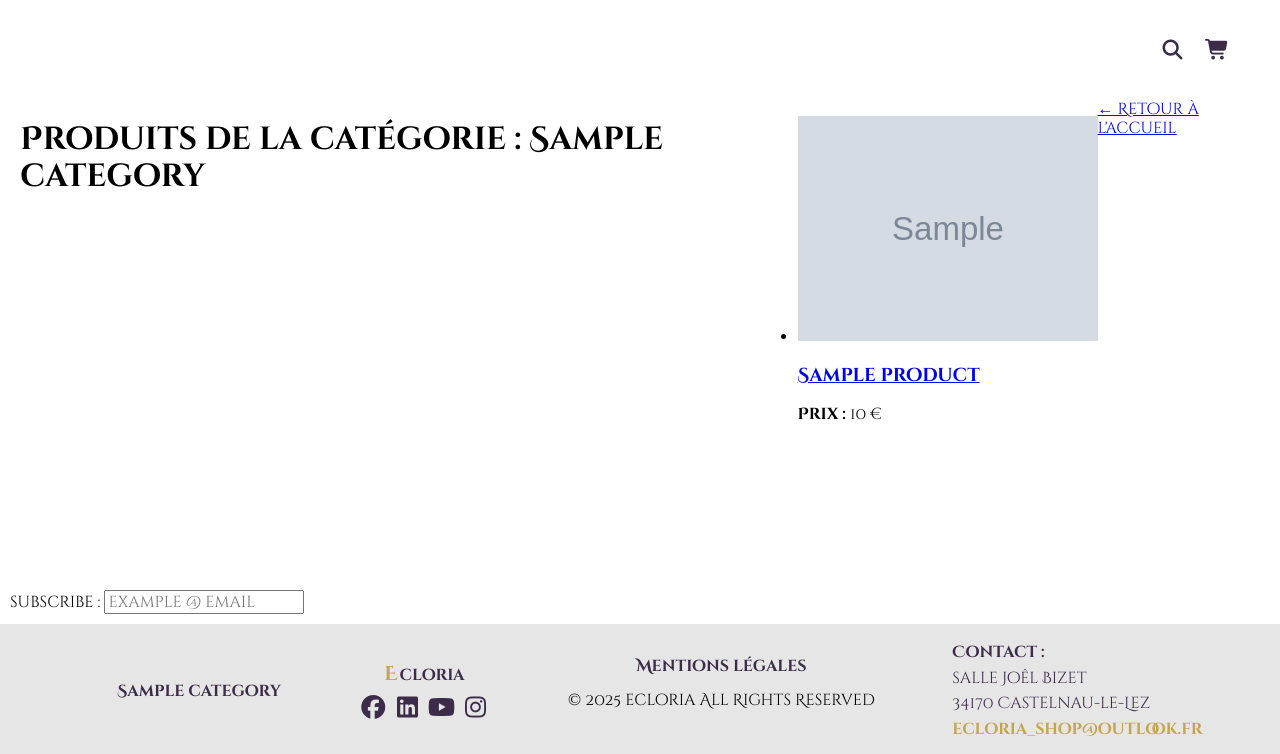
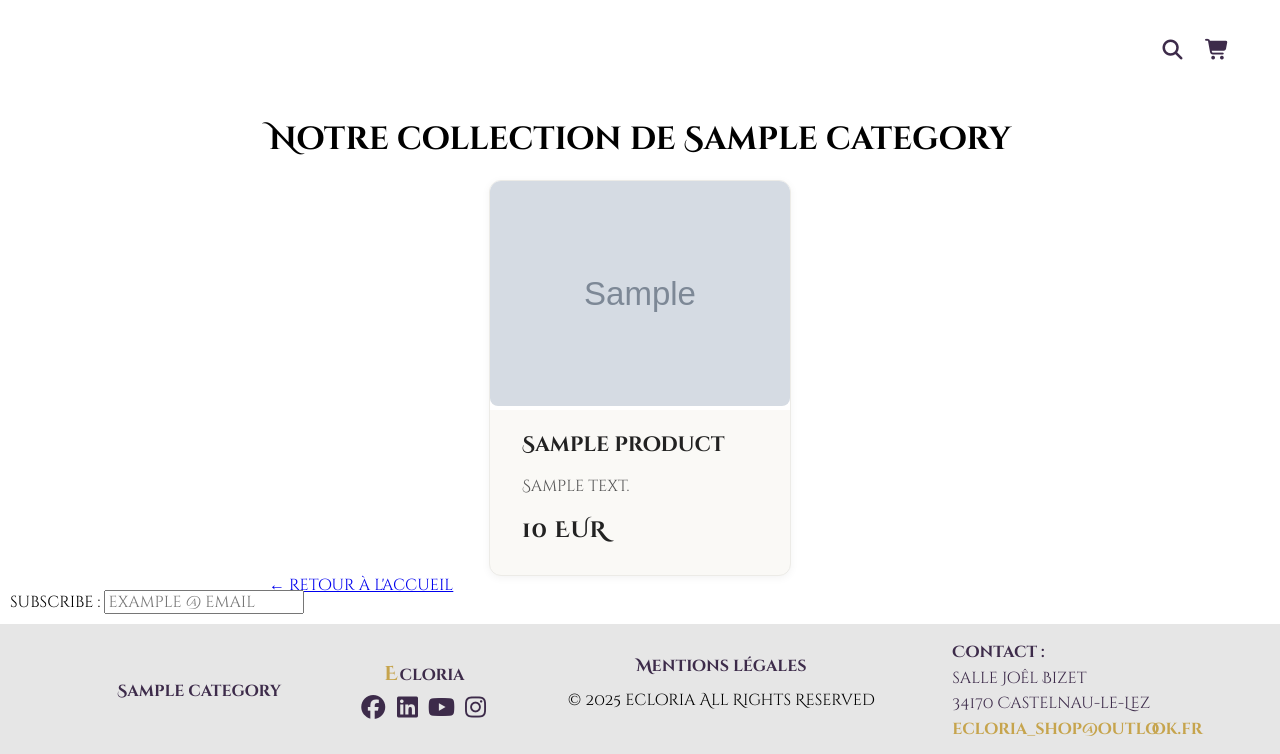
Before and after one commit to nabil-ghazali/Ecloria, a Django app: template ecloria/templates/catalog/product_list.html in a window 1280 px wide. Shown: the part 104-858 px from the top of the page. Run offline with Django 5.2, Linux system fonts and the light colour scheme; the template is opened without the code that fills it: most values are stand-ins (such as "Sample title", 1, 10 or a date in 2020); grey boxes marked "Sample" are stand-in pictures; some libraries are stand-ins or nearby versions.

Commit message:
reverse commit

```diff
--- /dev/null
+++ b/ecloria/static/css/produit/produit.css
@@ -0,0 +1,91 @@
+
+.container-produits-lists {
+    display: flex;
+    justify-content: space-around;
+    flex-direction: column;
+}
+
+section.products-main {
+    display: flex;
+    justify-content: space-evenly;
+    align-items: center;
+    text-align: center;
+    gap: 20px;
+}
+
+
+.products {
+    display: grid;
+    grid-template-columns: repeat(auto-fit, minmax(320px, 1fr));
+    gap: 2rem;
+    margin: 2rem 0;
+    justify-items: start;
+}
+
+.product-card {
+    background: #faf9f6;
+    border: 1px solid #ecebe7;
+    border-radius: 12px;
+    overflow: hidden;
+    box-shadow: 0 2px 8px rgba(0,0,0,0.05);
+    display: flex;
+    flex-direction: column;
+    transition: box-shadow 0.2s;
+}
+
+.product-card:hover {
+    box-shadow: 0 4px 16px rgba(0,0,0,0.10);
+
+}
+
+.product-image {
+    width: 100%;
+    background: #fff;
+    display: flex;
+    align-items: center;
+    justify-content: center;
+}
+
+.product-image img {
+    max-width: 260px;
+    max-height: 260px;
+    object-fit: contain;
+    border-radius: 8px;
+}
+
+.product-info {
+    padding: 1.5rem 2rem 2rem 2rem;
+    text-align: left;
+}
+
+.product-info h3 {
+    font-family: 'Cinzel Decorative', serif;
+    font-size: 1.3rem;
+    margin: 0 0 0.5rem 0;
+    color: #222;
+}
+
+.product-info p {
+    color: #555;
+    font-size: 1rem;
+    margin-bottom: 1.2rem;
+    line-height: 1.5;
+}
+
+.price {
+    font-family: 'Cinzel Decorative', serif;
+    font-size: 1.4rem;
+    color: #222;
+    font-weight: bold;
+    letter-spacing: 1px;
+}
+
+/* Responsive */
+@media (max-width: 700px) {
+    .products {
+        grid-template-columns: 1fr;
+    }
+    .product-info {
+        padding: 1rem;
+    }
+}
--- a/ecloria/templates/base.html
+++ b/ecloria/templates/base.html
@@ -26,6 +26,7 @@
     <!-- end main css -->
     <!-- main css -->
     <link rel="stylesheet" href="{% static 'css/login/login.css' %}">
+    <link rel="stylesheet" href="{% static 'css/produit/produit.css' %}">
     <!-- end main css -->
     <!-- Le css de home page -->
     <link rel="stylesheet" href="{% static 'css/home/home.css' %}">
--- a/ecloria/templates/catalog/product_list.html
+++ b/ecloria/templates/catalog/product_list.html
@@ -1,25 +1,37 @@
 {% extends 'base.html' %}
 
+<!-- Section liste des produits dans une catégories -->
 {% block content %}
-        <h1>Produits de la catégorie : {{ category.names }}</h1>
 
+<div class="container-produits-lists">
+    <h1 class="titre de produit">Notre collection de {{ category.names }}</h1>
 {% if products %}
-            <ul>
+<section class="products-main">
     {% for product in products %}
-                    <li class="product-item">
+    <div class="product-card">
+        <div class="product-image">
             <a href="{% url 'product_detail' product.slug %}">
                 {% if product.thumbnail %}
-                                <img src="{{ product.thumbnail.url }}" alt="{{ product.name }}" style="max-width: 300px;">
+                    <img src="{{ product.thumbnail.url }}" alt="{{ product.name }}", style="max-width: 300px;">
                 {% endif %}
+            </a>
+            {% if product.is_new %}
+                <span class="badge">Nouveau</span>
+            {% endif %}
+        </div>
+        <div class="product-info">
             <h3>{{ product.name }}</h3>
-                        </a>
-                        <p><strong>Prix :</strong> {{ product.price }} €</p>
-                    </li>
+            <p>{{ product.description|truncatechars:60 }}</p>
+            <span class="price">{{ product.price }} EUR</span>
+        </div>
+    </div>
     {% endfor %}
-            </ul>
+</section>
 {% else %}
 <p>Aucun produit dans cette catégorie.</p>
 {% endif %}
 
-        <a href="{% url 'home' %}">← Retour à l'accueil</a>
+<a href="{% url 'home' %}" class="back-link">← Retour à l'accueil</a>
+</div>
+
 {% endblock %}
```
Also changed, not shown: ecloria/media/catalogues/Bague_quartz_rose.jpg (added), ecloria/media/catalogues/Bracelet_2_ZzsZFCH.jpg (added), ecloria/media/catalogues/bague_1_9UWE1el_99d0N5j.jpg (added), ecloria/media/catalogues/collier_1_ewC5c11_SUQm5xH.jpg (added), ecloria/static/css/category/category.css (deleted), 1 other file. Lines whose indentation alone changed are shown as unchanged.
